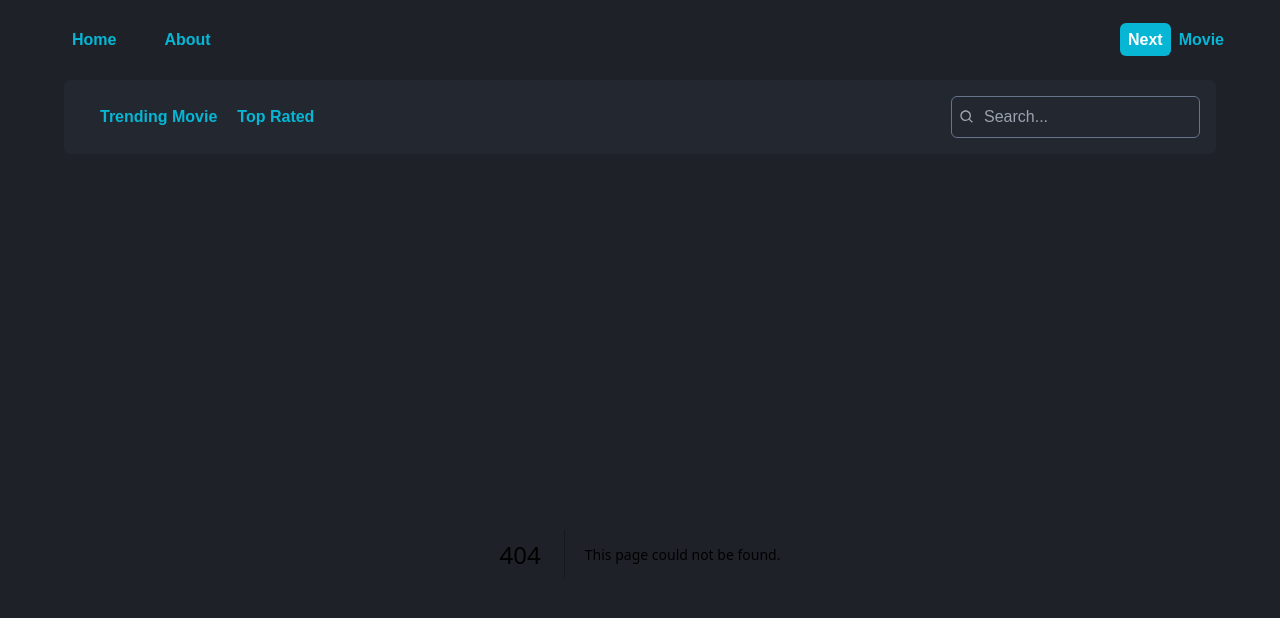
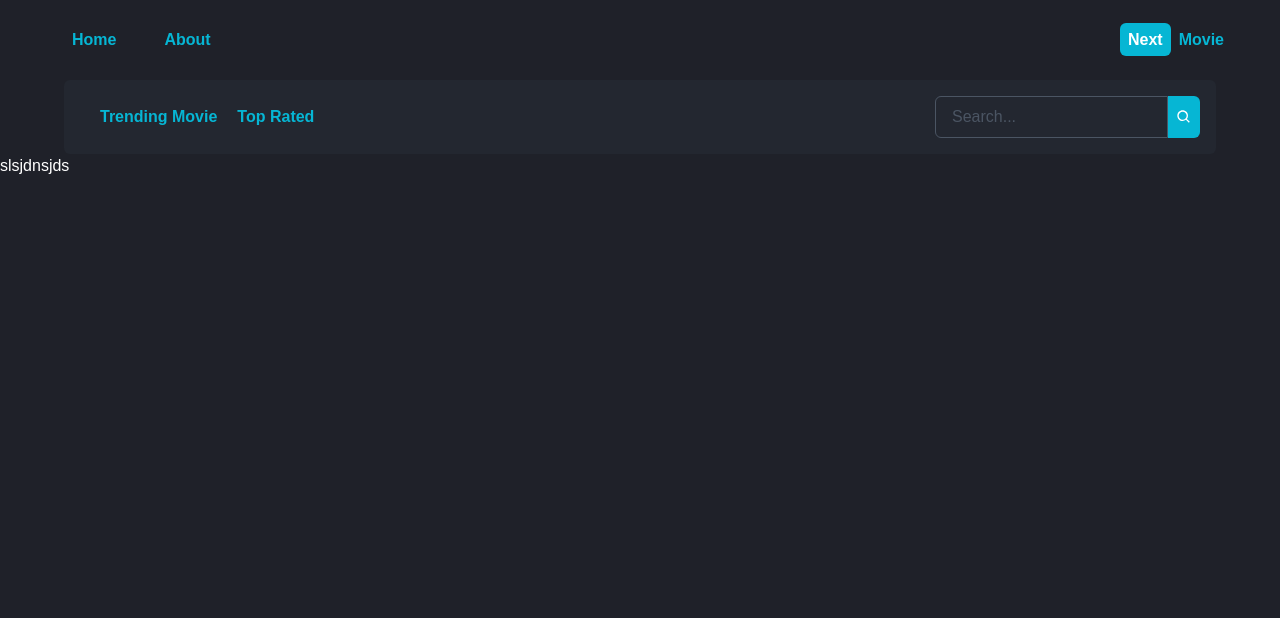
Before and after one commit to pzare1/movie-nextjs, a Next.js app: page /search/1 in a window 1280 px wide. Before the commit this address had no page. Shown: the top 618 px of the page. Built offline with nearby package versions, Linux system fonts and the light colour scheme.

Commit message:
add search page component

```diff
--- a/src/app/components/SearchBox.jsx
+++ b/src/app/components/SearchBox.jsx
@@ -1,18 +1,28 @@
-import React from 'react'
-import {BiSearch} from 'react-icons/bi'
+"use client"
+import React, { useState } from 'react';
+import { BiSearch } from 'react-icons/bi';
+import { useRouter } from "next/navigation";
+
 function SearchBox() {
+  const [search, setSearch] = useState('');
+  const router = useRouter();
+  function handleSubmit(e) {
+    e.preventDefault();
+    if (!search) return;
+    router.push(`/search/${search}`);
+  }
   return (
-    <div className="relative">
-    <div className="absolute inset-y-0 left-0 flex items-center pl-2 pointer-events-none">
-      <BiSearch className="text-gray-400" />
-    </div>
-    <input
-      type="text"
-      placeholder="Search..."
-      className="pl-8 pr-2 py-2 border border-slate-500 rounded-md bg-transparent focus:outline-none focus:border-cyan-500 flex items-center"
-    />
-  </div>
+    <form className="relative flex justify-between" onSubmit={handleSubmit}>
+      <input
+        type="text"
+        placeholder="Search..."
+        value={search}
+        onChange={(e) => setSearch(e.target.value)}
+        className="pl-4 pr-2 py-2 placeholder-gray-600 border border-gray-600 rounded-tr-none rounded-br-none rounded-md bg-transparent focus:outline-none focus:border-cyan-500 flex items-center"
+      />
+      <button disabled={!search} className='bg-cyan-500 p-2 rounded-tr-md rounded-br-md'><BiSearch className="text-white" /></button>
+    </form>
   );
 }
 
-export default SearchBox
+export default SearchBox;
--- /dev/null
+++ b/src/app/search/[searchTerm]/page.jsx
@@ -0,0 +1,9 @@
+import React from 'react'
+
+function page() {
+  return (
+    <div className='text-white'>slsjdnsjds</div>
+  )
+}
+
+export default page
```
